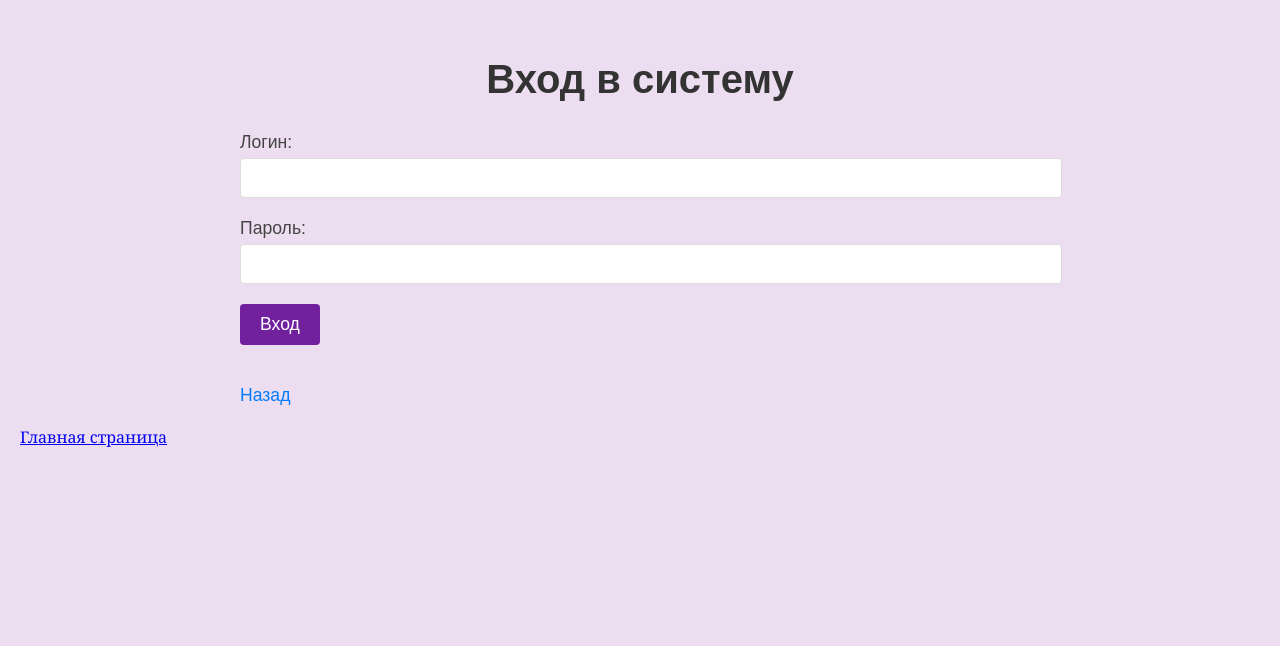
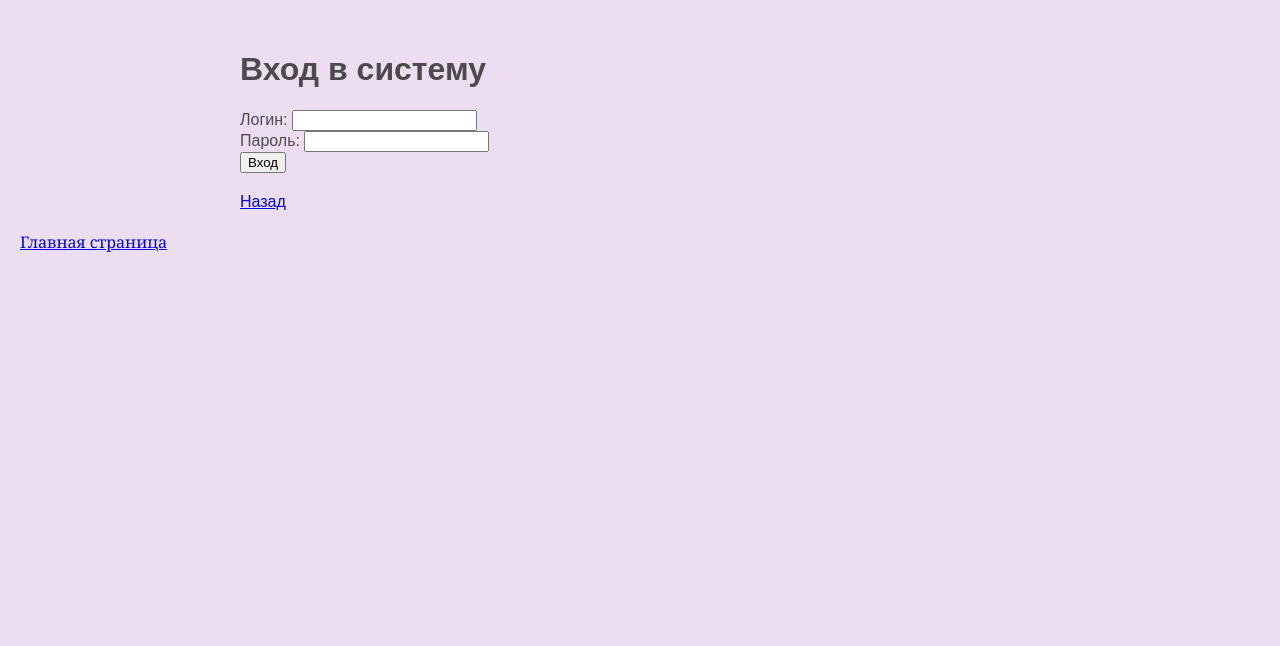
Before and after one commit to yngmzleen/weblabs2, a Flask app: page /lab5/login in a window 1280 px wide. Shown: the part 59-705 px from the top of the page. Run offline with Flask 3, Linux system fonts and the light colour scheme; some libraries are stand-ins or nearby versions.

Commit message:
отмена правок стилей

```diff
--- a/templates/lab5/login.html
+++ b/templates/lab5/login.html
@@ -4,22 +4,24 @@
 
 {% block main %}
     <div class="article-container">
-        <h1 class="page-title">Вход в систему</h1>
-        <form action="/lab5/login" method="post" class="login-form">
-            <div class="form-group">
-                <label for="login">Логин:</label>
-                <input type="text" id="login" name="login" class="form-control">
+        <h1>Вход в систему</h1>
+        <form action="/lab5/login" method="post">
+            <div>
+                <label>
+                    Логин: <input type="text" name="login">
+                </label>
             </div>
 
-            <div class="form-group">
-                <label for="password">Пароль:</label>
-                <input type="password" id="password" name="password" class="form-control">
+            <div>
+                <label>
+                    Пароль: <input type="password" name="password">
+                </label>
             </div>
-            <button type="submit" class="btn btn-primary">Вход</button>
+            <button type="submit">Вход</button>
         </form>
         <div class="error">
             {{ error }}
         </div>
-        <a href="/lab5/" class="back-link">Назад</a>
+        <a href="/lab5/">Назад</a>
     </div>
 {% endblock %}
```
